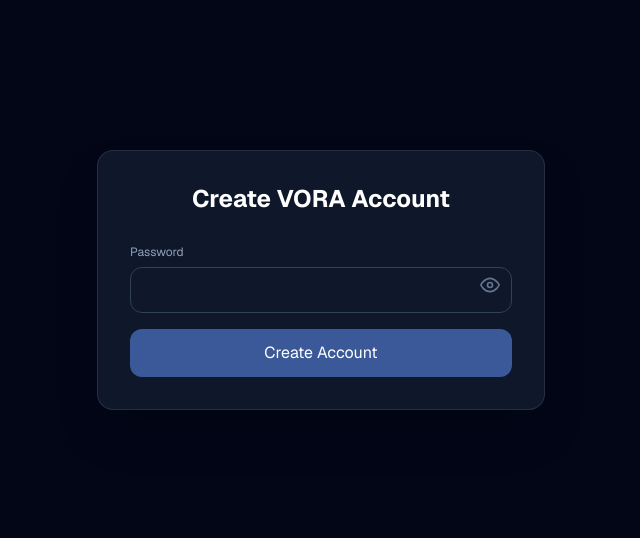
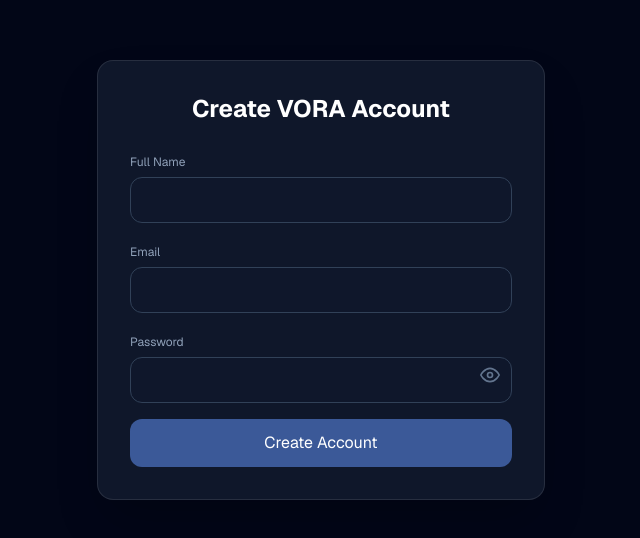
Before and after one commit to booody3d-lang/vora, a Next.js app: page /auth/signup in a window 1280 px wide. Shown: the part 120-658 px from the top of the page, without its empty margins (319-959 px from the left). Built offline with nearby package versions, Linux system fonts and the light colour scheme; no server answers.

Commit message:
Update SignupForm.tsx

```diff
--- a/src/components/auth/SignupForm.tsx
+++ b/src/components/auth/SignupForm.tsx
@@ -16,14 +16,12 @@
   const [role, setRole] = useState<"registered" | "professional" | "company">("registered");
   const [consent, setConsent] = useState(false);
   const [error, setError] = useState("");
-  const [pwErrors, setPwErrors] = useState<string[]>([]);
   const [loading, setLoading] = useState(false);
 
   async function handleSubmit(e: React.FormEvent) {
     e.preventDefault();
     setLoading(true);
     setError("");
-    setPwErrors([]);
     try {
       const res = await fetch("/api/auth/signup", {
         method: "POST",
@@ -40,7 +38,14 @@
     <div className="w-full max-w-md rounded-2xl border border-white/10 bg-[#0F172A] p-8 shadow-2xl">
       <h1 className="mb-6 text-center text-2xl font-bold text-white">{t("auth.signUp")}</h1>
       <form onSubmit={handleSubmit} className="space-y-4">
-        {/* الحقول كما هي */}
+        <div>
+          <label className="text-xs text-slate-400">{t("auth.fullName")}</label>
+          <input type="text" value={fullName} onChange={(e) => setFullName(e.target.value)} required className="mt-1 w-full rounded-xl border border-slate-700 bg-slate-900 px-4 py-3 text-sm text-white" />
+        </div>
+        <div>
+          <label className="text-xs text-slate-400">{t("auth.email")}</label>
+          <input type="email" value={email} onChange={(e) => setEmail(e.target.value)} required className="mt-1 w-full rounded-xl border border-slate-700 bg-slate-900 px-4 py-3 text-sm text-white" />
+        </div>
         <div className="relative">
           <label className="text-xs text-slate-400">{t("auth.password")}</label>
           <input
@@ -50,7 +55,7 @@
             required
             className="mt-1 w-full rounded-xl border border-slate-700 bg-slate-900 px-4 py-3 text-sm text-white"
           />
-          <button type="button" onClick={() => setShowPassword(!showPassword)} className="absolute right-3 top-9 text-slate-500">
+          <button type="button" onClick={() => setShowPassword(!showPassword)} className="absolute right-3 top-9 text-slate-500 hover:text-white">
             {showPassword ? (
               <svg width="20" height="20" viewBox="0 0 24 24" fill="none" stroke="currentColor" strokeWidth="2"><path d="M17.94 17.94A10.07 10.07 0 0 1 12 20c-7 0-11-8-11-8a18.45 18.45 0 0 1 5.06-5.94M9.9 4.24A9.12 9.12 0 0 1 12 4c7 0 11 8 11 8a18.5 18.5 0 0 1-2.16 3.19m-6.72-1.07a3 3 0 1 1-4.24-4.24"/><line x1="1" y1="1" x2="23" y2="23"/></svg>
             ) : (
@@ -58,9 +63,8 @@
             )}
           </button>
         </div>
-        {/* بقية الفورم */}
-        <button type="submit" className="w-full rounded-xl bg-[#3B5998] py-3 text-white">
-          {t("auth.createAccount")}
+        <button type="submit" disabled={loading} className="w-full rounded-xl bg-[#3B5998] py-3 text-white">
+          {loading ? t("auth.creating") : t("auth.createAccount")}
         </button>
       </form>
     </div>
```
